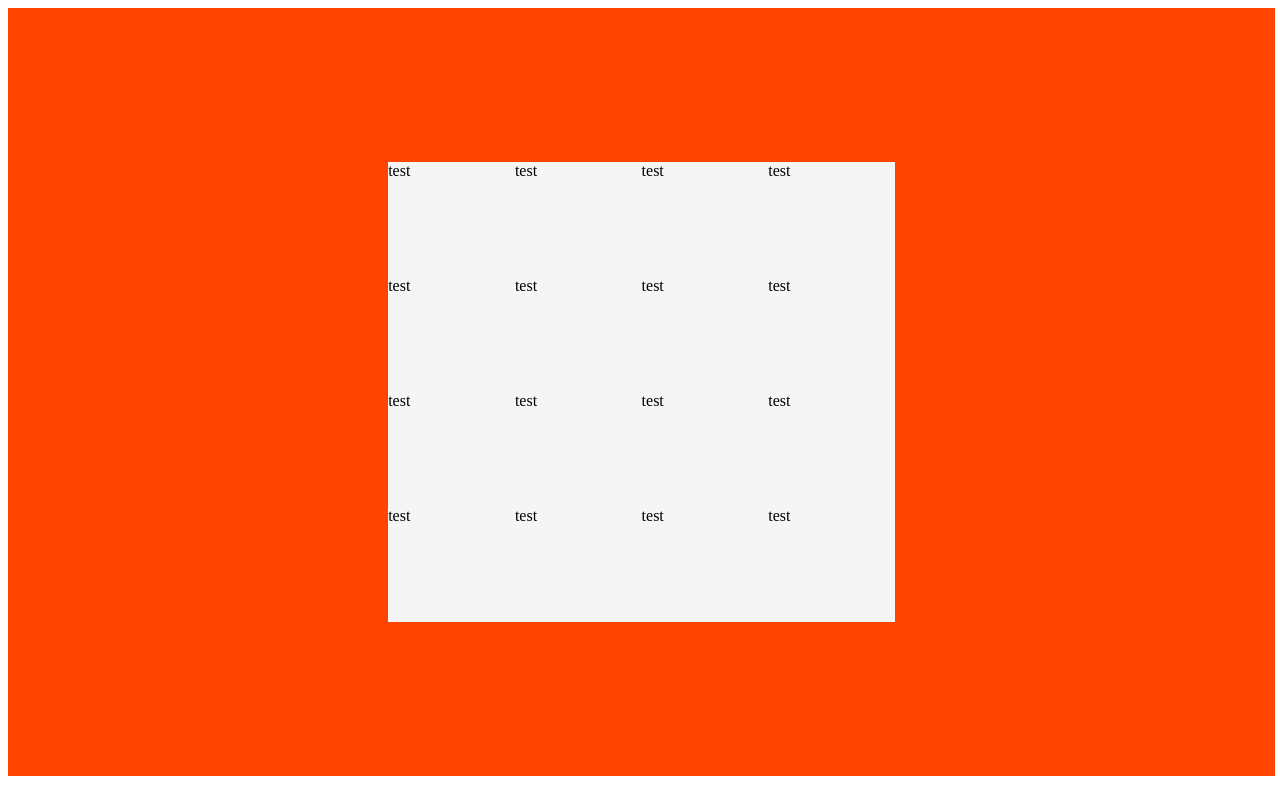
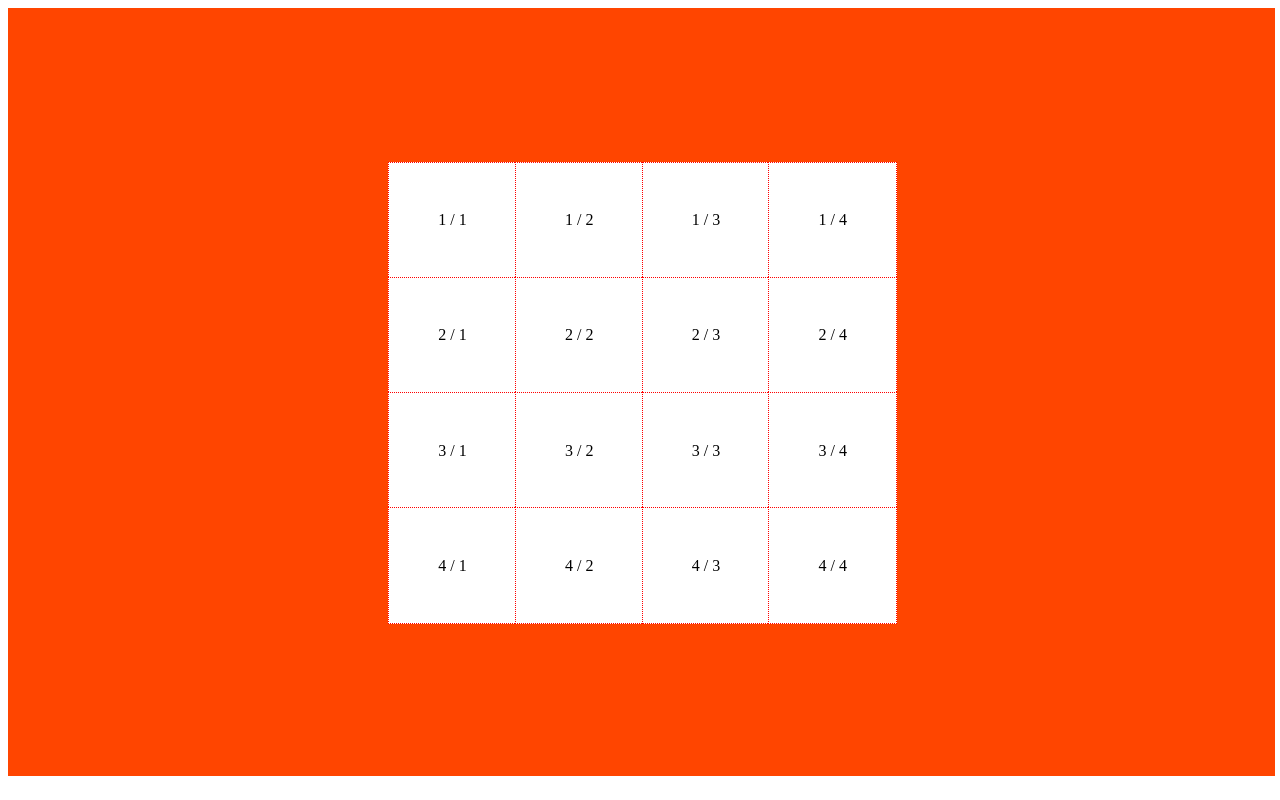
Before and after one commit to RensGits/Game-of-life, a plain HTML site: page index.html in a window 1280 px wide. Drawn offline with Linux system fonts and the light colour scheme.

```diff
--- a/index.css
+++ b/index.css
@@ -26,5 +26,17 @@
 }
 
 .block{
+    height: 100%;
+    width: 100%;
+    display:flex;
+    margin: 0;
+    align-items: center;
+    justify-content: center;
     background-color: white;
+    border: 1px dotted red;
 }
+
+p{
+    text-align: center;
+    margin: 0;
+}
--- a/index.html
+++ b/index.html
@@ -11,22 +11,22 @@
 
     <div class = 'mainGrid'>
         <div class = 'gameContent'>
-            <div id = 'block0'></div>
-            <div id = 'block1'></div>
-            <div id = 'block2'></div>
-            <div id = 'block3'></div>
-            <div id = 'block4'></div>
-            <div id = 'block5'></div>
-            <div id = 'block6'></div>
-            <div id = 'block7'></div>
-            <div id = 'block8'></div>
-            <div id = 'block9'></div>
-            <div id = 'block10'></div>
-            <div id = 'block11'></div>
-            <div id = 'block12'></div>
-            <div id = 'block13'></div>
-            <div id = 'block14'></div>
-            <div id = 'block15'></div>
+            <div class = 'block'id = 'block0'></div>
+            <div class = 'block' id = 'block1'></div>
+            <div class = 'block' id = 'block2'></div>
+            <div class = 'block' id = 'block3'></div>
+            <div class = 'block' id = 'block4'></div>
+            <div class = 'block' id = 'block5'></div>
+            <div class = 'block' id = 'block6'></div>
+            <div class = 'block' id = 'block7'></div>
+            <div class = 'block' id = 'block8'></div>
+            <div class = 'block' id = 'block9'></div>
+            <div class = 'block' id = 'block10'></div>
+            <div class = 'block' id = 'block11'></div>
+            <div class = 'block' id = 'block12'></div>
+            <div class = 'block' id = 'block13'></div>
+            <div class = 'block' id = 'block14'></div>
+            <div class = 'block' id = 'block15'></div>
 
             <!-- <div id = 'block17'></div>
             <div id = 'block18'></div>
--- a/index.js
+++ b/index.js
@@ -9,18 +9,43 @@
 
         blockName = 'block' + blockNumber
 
-        document.getElementById(blockName).innerHTML = 'test';
+        document.getElementById(blockName).innerHTML = '<p>' + gridRowCoordinates[blockNumber].toString() +' / ' + gridColumnCoordinates[blockNumber].toString() + '</p>';
         const sumOfGridCoordinates = gridRowCoordinates[blockNumber] + gridColumnCoordinates[blockNumber]
-        console.log('sum of grid coordinates' + sumOfGridCoordinates)
+
+        console.log(blockName + ' / sum of grid coordinates' + sumOfGridCoordinates)
         for (let b = 0; b < 16; b++){
-            const sumOfGridCoordinatePossibleNeighbour = gridRowCoordinates[b] + gridColumnCoordinates[b]
-            console.log('sum of possible neighbour' + sumOfGridCoordinatePossibleNeighbour)
+             const sumOfGridCoordinatePossibleNeighbour = gridRowCoordinates[b] + gridColumnCoordinates[b];
+               console.log('sub-block' + [b])
+
+                sumOfRowFuture = gridRowCoordinates[blockNumber] - gridRowCoordinates[b];
+                sumofColumnFuture = gridColumnCoordinates[blockNumber] - gridColumnCoordinates[b];
+
+
+                if  ((sumOfGridCoordinates != sumOfGridCoordinatePossibleNeighbour) &&
+                    ((sumOfGridCoordinates - sumOfGridCoordinatePossibleNeighbour )<= 1) &&
+                    ((sumOfGridCoordinates - sumOfGridCoordinatePossibleNeighbour ) >= -1) &&
+                    ((sumOfRowFuture ) <= 1 && (sumOfRowFuture >= -1)) &&
+                    ((sumofColumnFuture ) <= 1 && (sumofColumnFuture >= -1))){
+                            console.log('this is a neighbor of parent block');
+                }
+            }
         }
+
+
+
+
+
+
+
+
+
+
+
         // console.log(blockNumber)
         // console.log(blockName);
         // console.log('sum of block coordinates = ' + sumOfGridCoordinates)
 
-        }
+
 
 
     // every grid item has coordinates based on their grid-row and grid-columm
```
